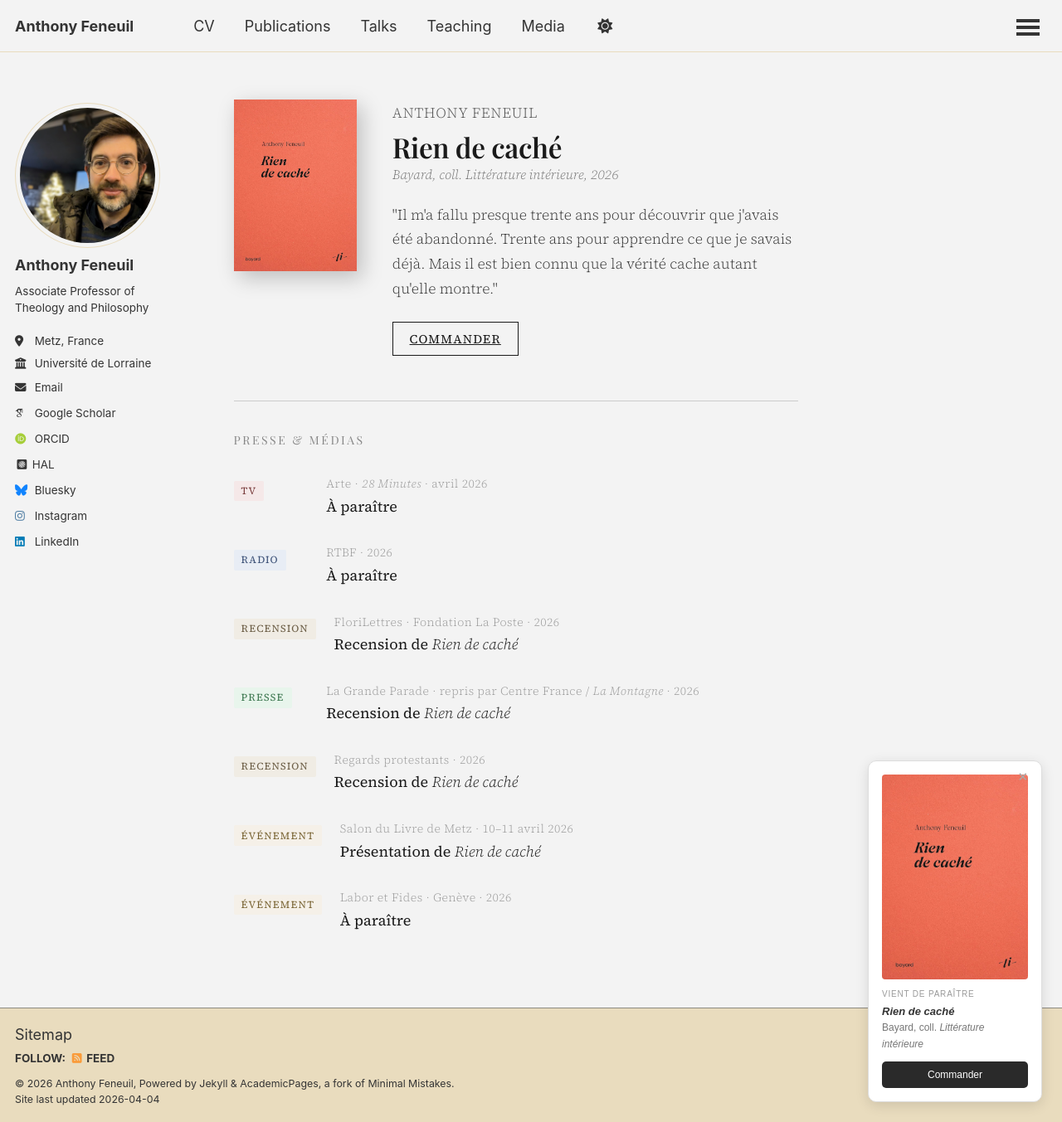
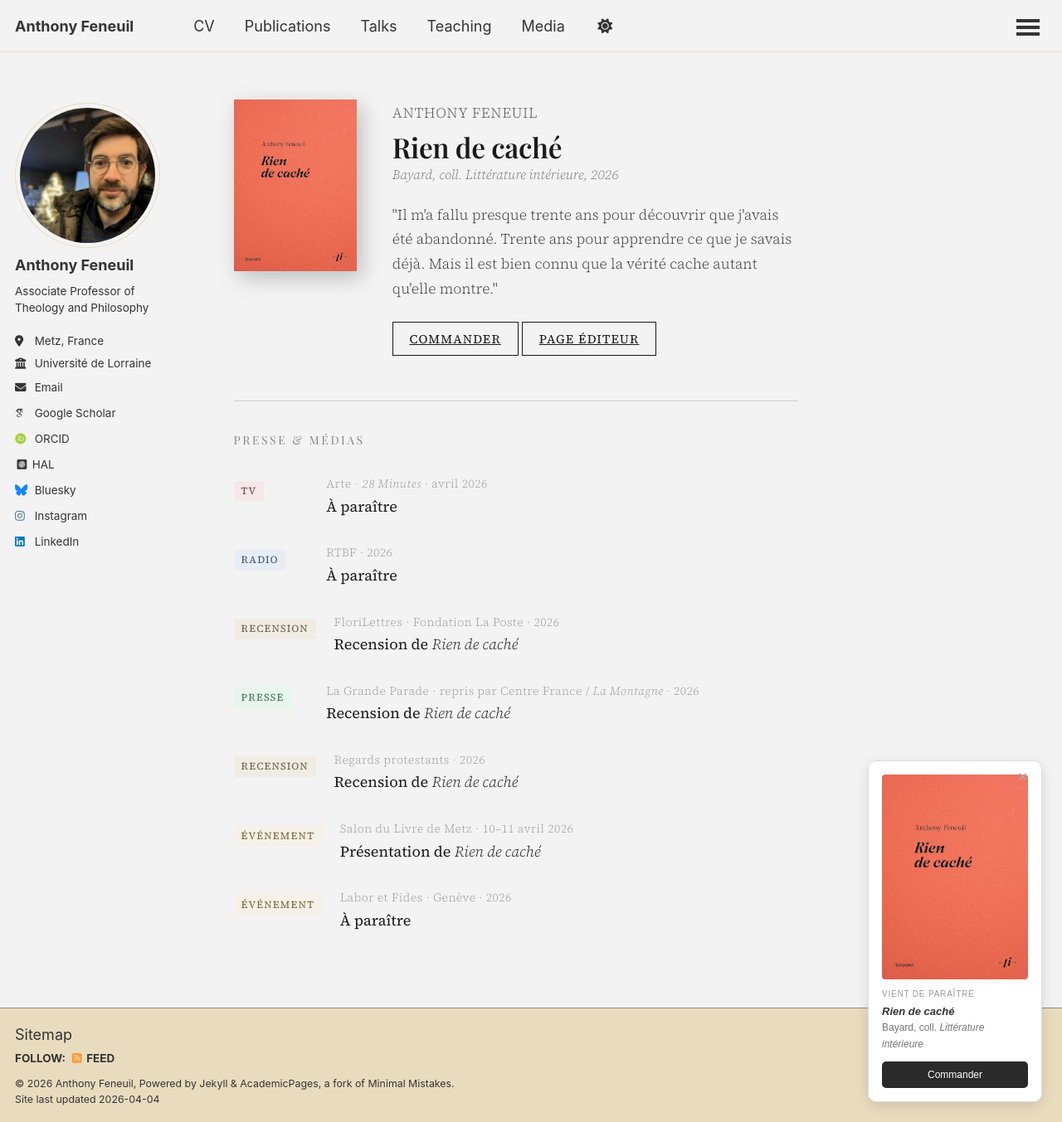
Before and after one commit to anfnl/anfnl.github.io, a Jekyll site: the page built from _pages/rien-de-cache.md, in a window 1280 px wide and 1353 px high. Shown: the whole window at 83% size. Built offline with Jekyll 4.4.1, drawn with Linux system fonts in a browser that asks for light colours; some web fonts are replaced; a script that is not in the unit is left out.

Commit message:
Update rien-de-cache.md

```diff
--- a/_pages/rien-de-cache.md
+++ b/_pages/rien-de-cache.md
@@ -61,6 +61,7 @@ author_profile: true
 
         Mais il est bien connu que la vérité cache autant qu'elle montre."</p>
       <a class="rdc-buy" href="https://www.placedeslibraires.fr/livre/9782227503502-rien-de-cache-anthony-feneuil/" target="_blank">Commander</a>
+      <a class="rdc-buy" href="https://www.bayard-editions.com/livres/101041-rien-de-cache/" target="_blank">Page éditeur</a>
     </div>
   </div>
 
```
